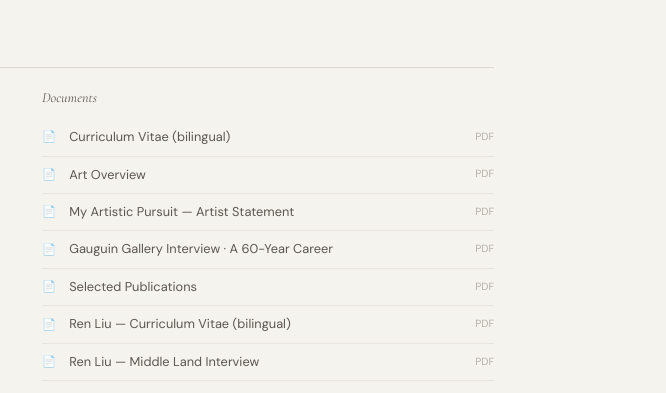
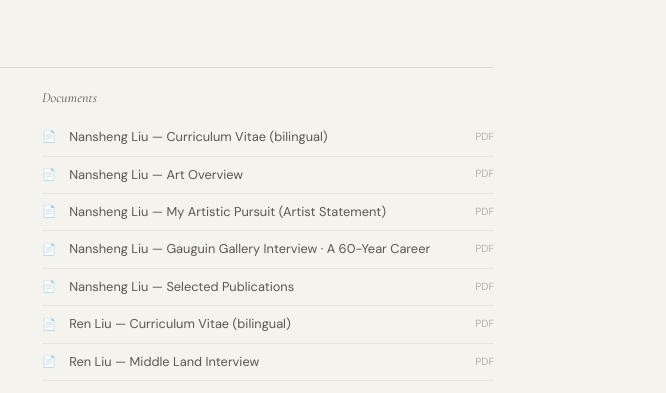
Before and after one commit to JingzhiPan/Liu_Family_Paintings, a plain HTML site: page index.html in a window 1280 px wide. Shown: the part 849-1242 px from the top of the page, 614-1280 px from the left. Drawn offline with nearby package versions, Linux system fonts and the light colour scheme.

Commit message:
prefix Nansheng Liu's document labels with his name
His 5 entries in the Documents list were rendering without the artist's
name (only Ren Liu's entries had a name prefix). Add "Nansheng Liu — "
to each English label and 刘南生 to each Chinese label that didn't
already contain it, matching the format Ren Liu's entries use.

```diff
--- a/index.html
+++ b/index.html
@@ -344,27 +344,27 @@
       <ul class="doc-list">
         <li><a href="press/liu_nansheng_cv.pdf" target="_blank">
           <span class="doc-icon">📄</span>
-          <span class="i18n" data-zh="刘南生简历 (中英双语)" data-en="Curriculum Vitae (bilingual)">Curriculum Vitae (bilingual)</span>
+          <span class="i18n" data-zh="刘南生简历 (中英双语)" data-en="Nansheng Liu — Curriculum Vitae (bilingual)">Nansheng Liu — Curriculum Vitae (bilingual)</span>
           <span class="doc-size">PDF</span>
         </a></li>
         <li><a href="press/liu_nansheng_bio.pdf" target="_blank">
           <span class="doc-icon">📄</span>
-          <span class="i18n" data-zh="艺术简述" data-en="Art Overview">Art Overview</span>
+          <span class="i18n" data-zh="刘南生艺术简述" data-en="Nansheng Liu — Art Overview">Nansheng Liu — Art Overview</span>
           <span class="doc-size">PDF</span>
         </a></li>
         <li><a href="press/liu_nansheng_art_statement.pdf" target="_blank">
           <span class="doc-icon">📄</span>
-          <span class="i18n" data-zh="我的艺术追求 — 刘南生自述" data-en="My Artistic Pursuit — Artist Statement">My Artistic Pursuit — Artist Statement</span>
+          <span class="i18n" data-zh="我的艺术追求 — 刘南生自述" data-en="Nansheng Liu — My Artistic Pursuit (Artist Statement)">Nansheng Liu — My Artistic Pursuit (Artist Statement)</span>
           <span class="doc-size">PDF</span>
         </a></li>
         <li><a href="press/liu_nansheng_interview.pdf" target="_blank">
           <span class="doc-icon">📄</span>
-          <span class="i18n" data-zh="高更画廊采访 · 60多年的艺术生涯" data-en="Gauguin Gallery Interview · A 60-Year Career">Gauguin Gallery Interview · A 60-Year Career</span>
+          <span class="i18n" data-zh="高更画廊采访 · 刘南生60多年的艺术生涯" data-en="Nansheng Liu — Gauguin Gallery Interview · A 60-Year Career">Nansheng Liu — Gauguin Gallery Interview · A 60-Year Career</span>
           <span class="doc-size">PDF</span>
         </a></li>
         <li><a href="press/liu_nansheng_publications.pdf" target="_blank">
           <span class="doc-icon">📄</span>
-          <span class="i18n" data-zh="部分出版资料" data-en="Selected Publications">Selected Publications</span>
+          <span class="i18n" data-zh="刘南生部分出版资料" data-en="Nansheng Liu — Selected Publications">Nansheng Liu — Selected Publications</span>
           <span class="doc-size">PDF</span>
         </a></li>
         <li><a href="press/liu_ren_cv.pdf" target="_blank">
```
